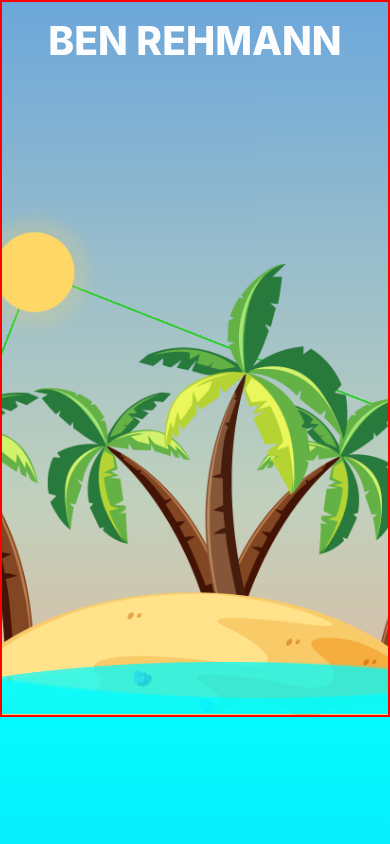
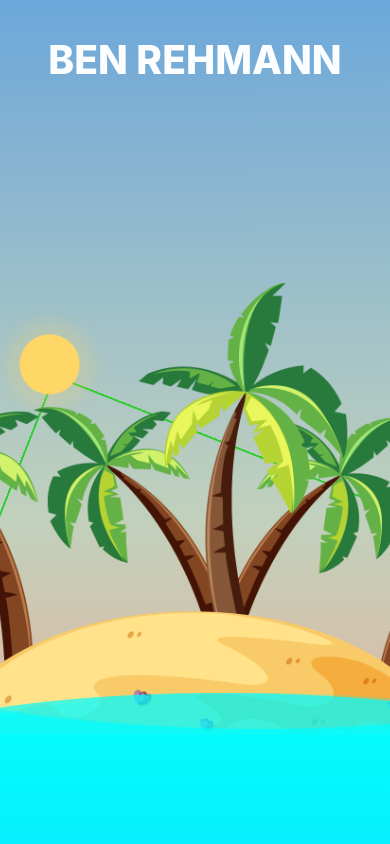
Before and after one commit to barbedStingray/ben-rehmann, a React (Create React App) app: page / in a window 390 px wide. Shown: the top 844 px of the page. Built offline with nearby package versions, Linux system fonts and the light colour scheme; a web font is replaced by a local one.

Commit message:
mobile css

```diff
--- a/src/App.css
+++ b/src/App.css
@@ -798,9 +798,33 @@ a:hover {
 /* Media Queries for Mobile */
 @media (max-width: 390px) {
   .islandPage {
-    border: 2px solid red;
-    height: 85vh;
+    /* border: 2px solid red; */
+    height: 87vh;
   }
+  .islandPage .waves .wave {
+    height: 7vh;
+  }
+  .sun {
+    width: 60px;
+    height: 60px;
+  }
+  .moon {
+    width: 60px;
+    height: 60px;
+  }
+  .orbitSun {
+    width: 500px;
+    height: 500px;
+  }
+  .orbitMoon {
+    width: 500px;
+    height: 500px;
+    margin-top: -500px;
+  }
+
+
+
+
 
   .island {
     width: 100vh;
```
